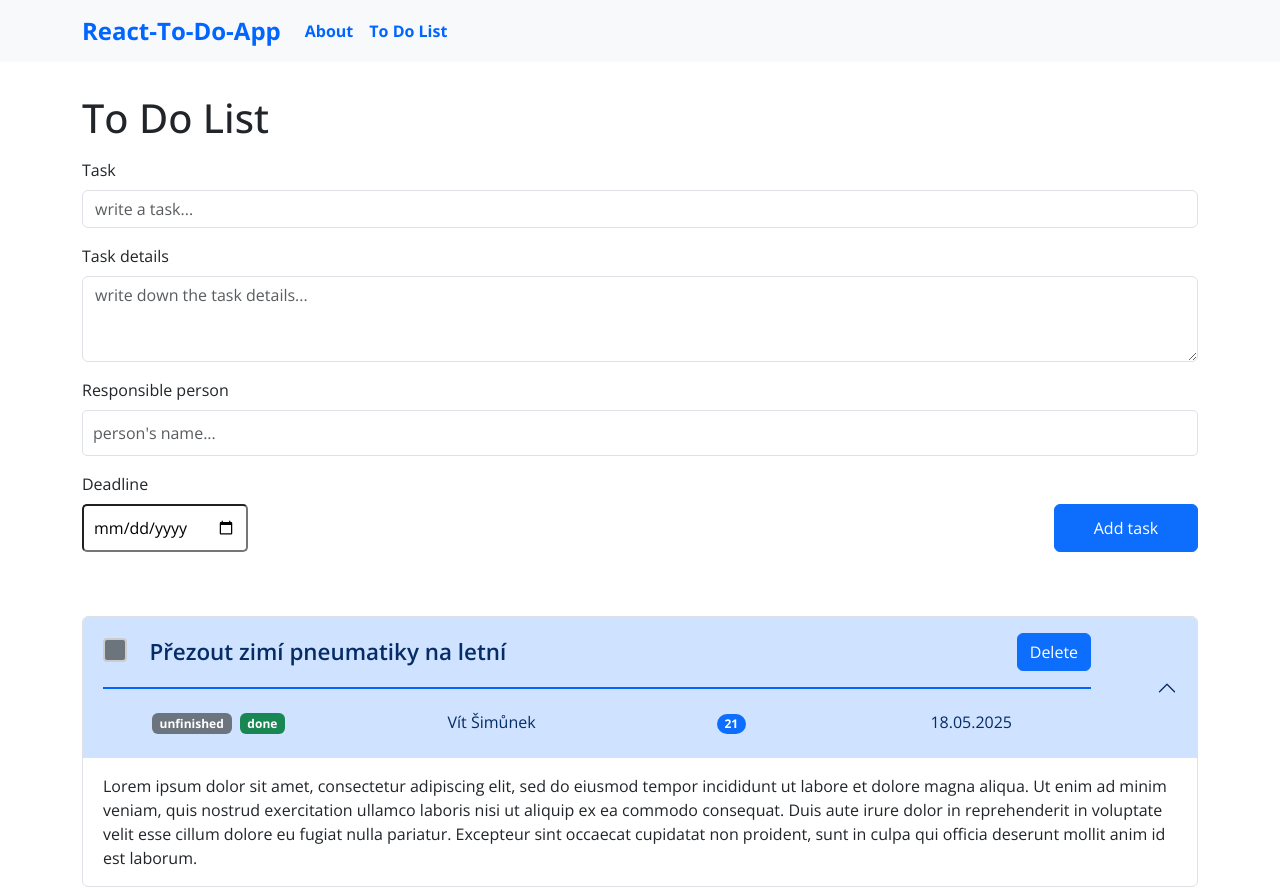
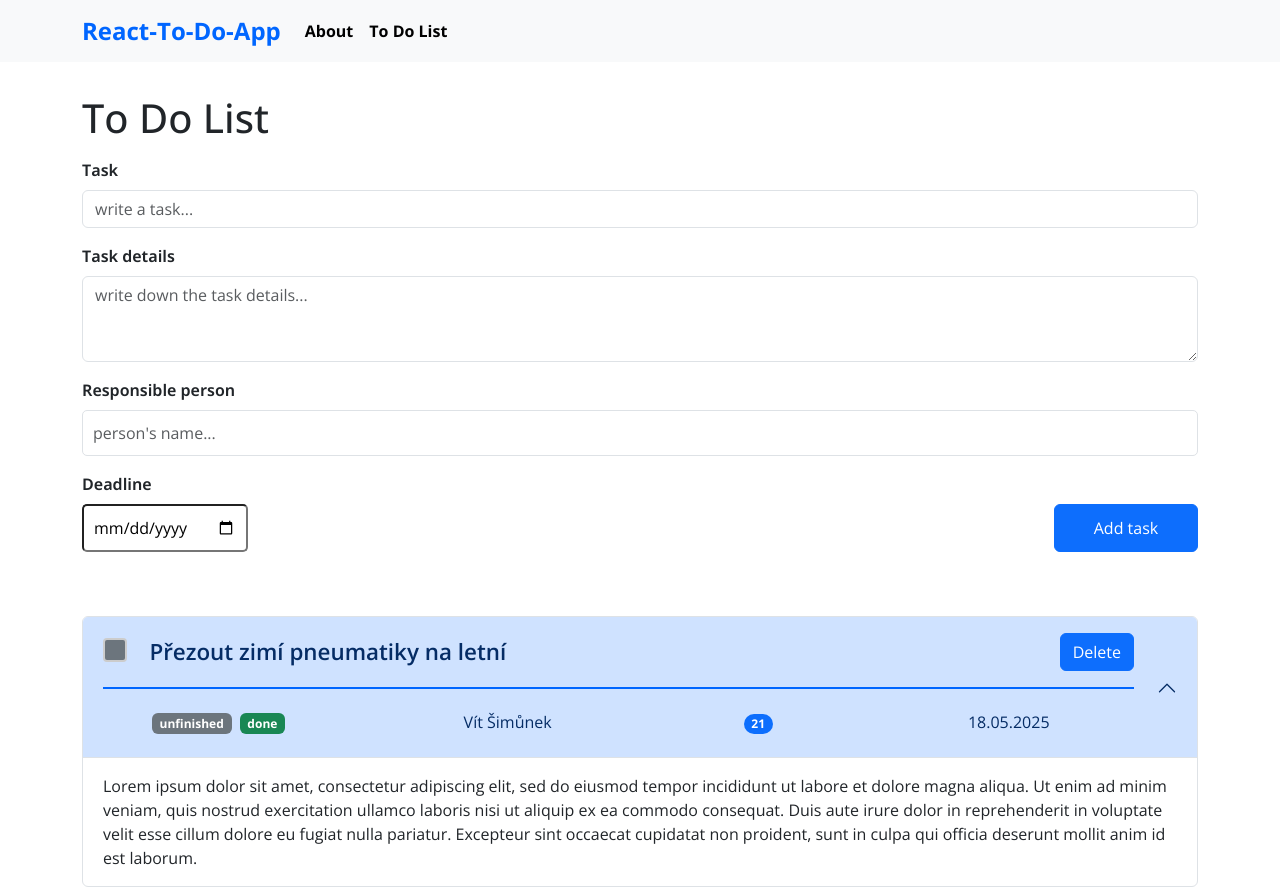
Before and after one commit to Vitus96/React_To_Do_App, a React (Create React App) app: page /project in a window 1280 px wide. Built offline with nearby package versions, Linux system fonts and the light colour scheme.

Commit message:
Styling headings in a form

```diff
--- a/src/App.scss
+++ b/src/App.scss
@@ -16,7 +16,7 @@ a.navbar-brand {
 
 .nav-link a {
   text-decoration: none;
-  color: #0066ff;
+  color: black;
   font-weight: 700;
 }
 /*-----------------------------*/
@@ -91,7 +91,9 @@ a.navbar-brand {
 }
 
 
-
+.form-label {
+  font-weight: 650;
+}
 
 
 
@@ -200,7 +202,7 @@ a.navbar-brand {
 }
 
 .list-group-item {
-  width: 92%;
+  width: 96%;
 }
 
 
```
